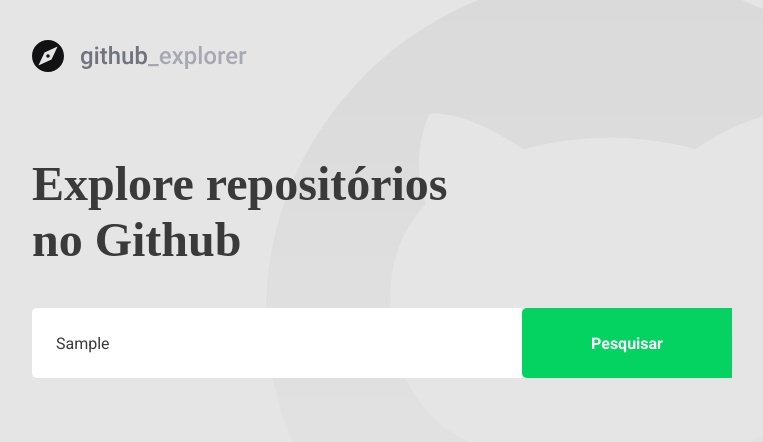
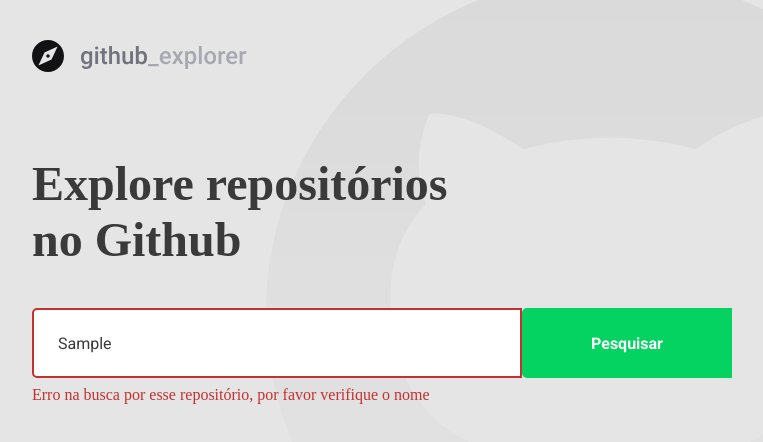
Before and after one commit to rafael-aguiar/github-explorer, a React (Create React App) app: page / in a window 1280 px wide. Both pictures are taken after typing "Sample" into the empty fields and a click on the button "Pesquisar". Shown: the top 442 px of the page, without its empty margins (148-911 px from the left). Built offline with nearby package versions, Linux system fonts and the light colour scheme; no server answers.

Commit message:
add error handling on dashboard

```diff
--- a/src/pages/Dashboard/index.tsx
+++ b/src/pages/Dashboard/index.tsx
@@ -4,7 +4,7 @@
 
 import logoImg from '../../assets/logo.svg';
 
-import { Title, Form, Repositories } from './styles';
+import { Title, Form, Repositories, Error } from './styles';
 
 interface Repository {
   // eslint-disable-next-line
@@ -20,18 +20,31 @@
 const Dashboard: React.FC = () => {
   const [newRepository, setNewRepository] = useState('');
   const [repositories, setRepositories] = useState<Repository[]>([]);
+  const [inputError, setInputError] = useState('');
 
   async function handleAddRepository(
     event: FormEvent<HTMLFormElement>,
   ): Promise<void> {
     event.preventDefault();
 
-    const response = await api.get(`repos/${newRepository}`);
+    if (!newRepository) {
+      setInputError('Digite o nome/autor do repositório');
+      return;
+    }
 
-    const repository = response.data;
+    try {
+      const response = await api.get(`repos/${newRepository}`);
 
-    setRepositories([...repositories, repository]);
-    setNewRepository('');
+      const repository = response.data;
+
+      setRepositories([...repositories, repository]);
+      setNewRepository('');
+      setInputError('');
+    } catch (err) {
+      setInputError(
+        'Erro na busca por esse repositório, por favor verifique o nome',
+      );
+    }
   }
 
   return (
@@ -39,7 +52,7 @@
       <img src={logoImg} alt="Github Explorer" />
       <Title>Explore repositórios no Github</Title>
 
-      <Form onSubmit={handleAddRepository}>
+      <Form hasError={!!inputError} onSubmit={handleAddRepository}>
         <input
           value={newRepository}
           onChange={(e) => setNewRepository(e.target.value)}
@@ -47,6 +60,8 @@
         />
         <button type="submit">Pesquisar</button>
       </Form>
+
+      {inputError && <Error>{inputError}</Error>}
 
       <Repositories>
         {repositories.map((repository: Repository) => (
--- a/src/pages/Dashboard/styles.ts
+++ b/src/pages/Dashboard/styles.ts
@@ -1,5 +1,9 @@
-import styled from 'styled-components';
+import styled, { css } from 'styled-components';
 import { shade } from 'polished';
+
+interface FormProps {
+  hasError: boolean;
+}
 
 export const Title = styled.h1`
   font-size: 48px;
@@ -10,7 +14,7 @@
   margin-top: 80px;
 `;
 
-export const Form = styled.form`
+export const Form = styled.form<FormProps>`
   margin-top: 40px;
   max-width: 700px;
 
@@ -23,6 +27,13 @@
     border: 0;
     border-radius: 5px 0 0 5px;
     color: #3a3a3a;
+    border: 2px solid #fff;
+
+    ${(props) =>
+      props.hasError &&
+      css`
+        border: 2px solid #c53030;
+      `}
 
     &::placeholder {
       color: #a8a8b3;
@@ -96,3 +107,9 @@
     }
   }
 `;
+
+export const Error = styled.span`
+  display: block;
+  color: #c53030;
+  margin-top: 8px;
+`;
```
